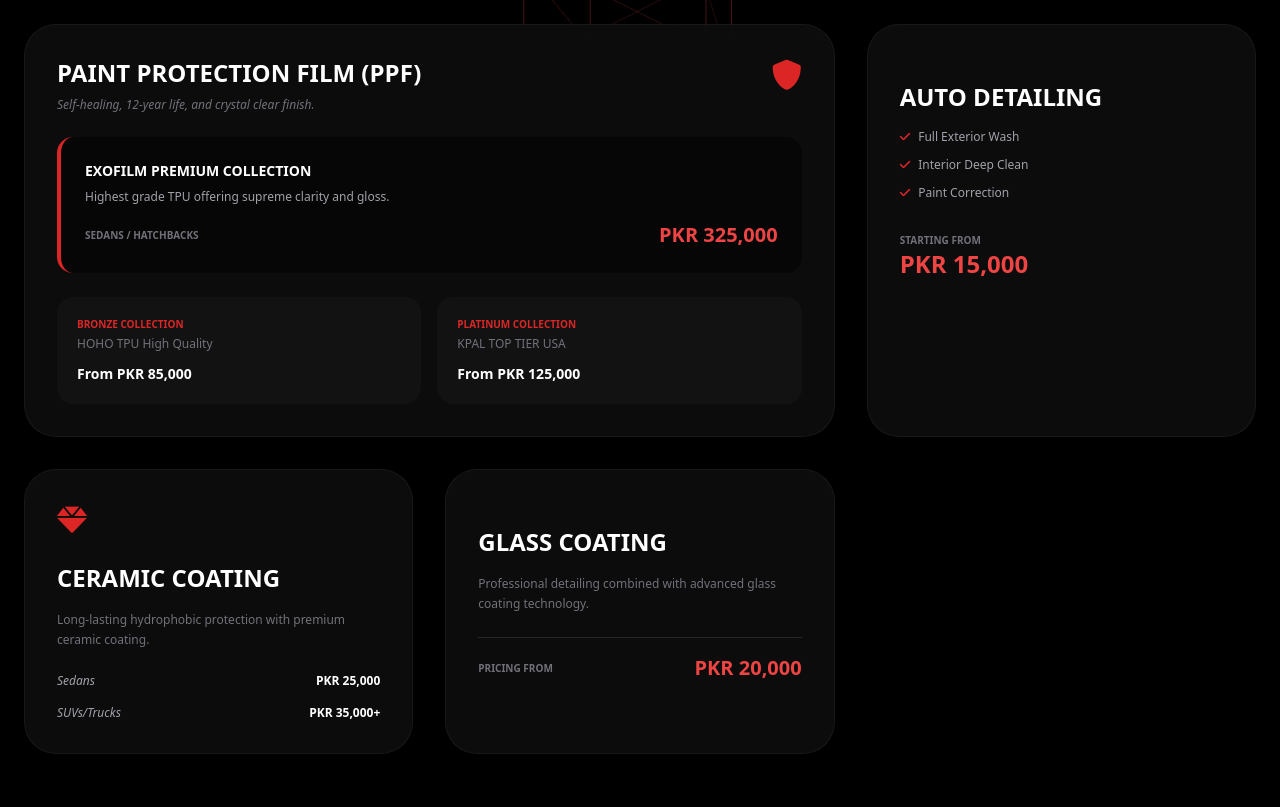
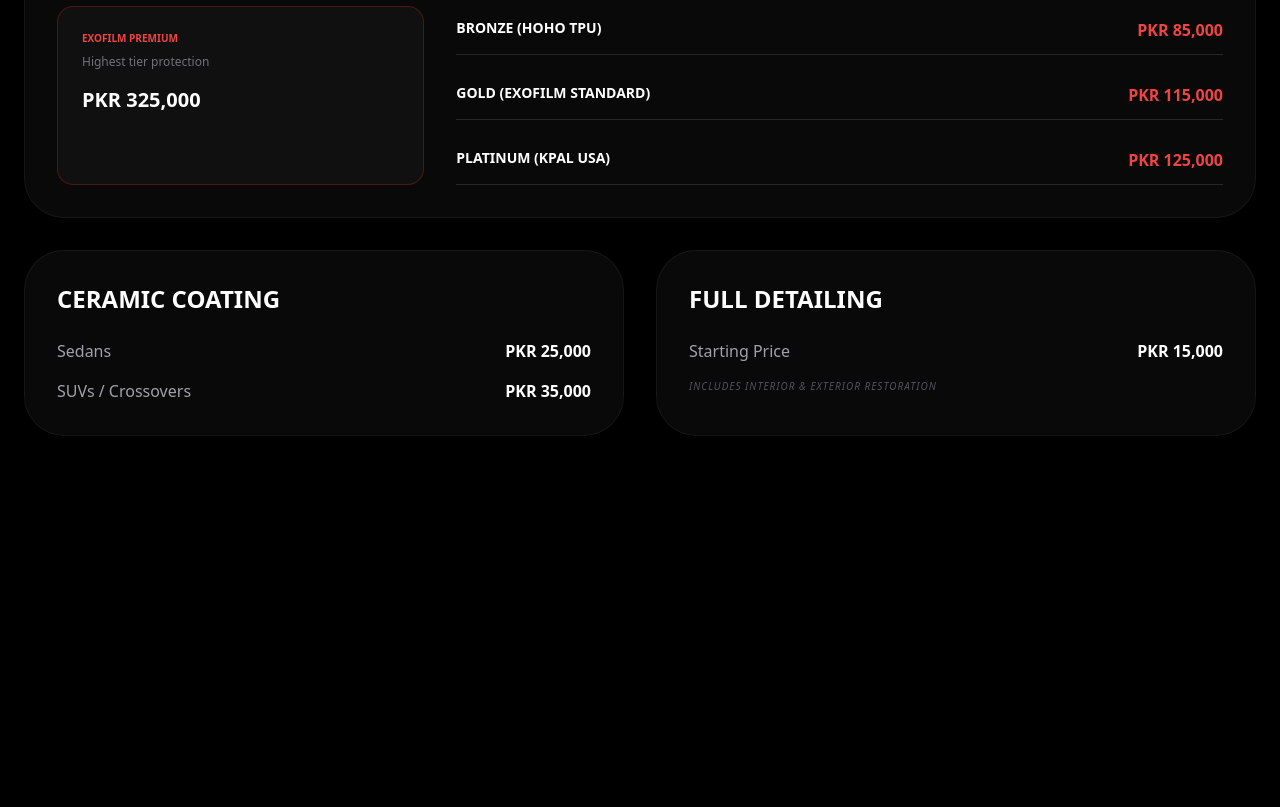
Before and after one commit to munirahmed2444-commits/Pakistan-Auto-Detailing, a plain HTML site: page services.html in a window 1280 px wide. Shown: the part 383-1190 px from the top of the page. After the commit the page ends 947 px from the top, so only its background shows below. Drawn offline with nearby package versions, Linux system fonts and the light colour scheme.

Commit message:
Update services.html

```diff
--- a/services.html
+++ b/services.html
@@ -1,117 +1,86 @@
 <!DOCTYPE html>
-<html lang="en" class="scroll-smooth">
+<html lang="en">
 <head>
     <meta charset="UTF-8">
     <meta name="viewport" content="width=device-width, initial-scale=1.0">
-    <title>Our Services | Pakistan Auto Detailing</title>
+    <title>Services | Pakistan Auto Detailing</title>
     <script src="https://cdn.tailwindcss.com"></script>
     <script src="https://cdnjs.cloudflare.com/ajax/libs/three.js/r128/three.min.js"></script>
     <link rel="stylesheet" href="https://cdnjs.cloudflare.com/ajax/libs/font-awesome/6.0.0/css/all.min.css">
     <style>
         canvas { position: fixed; top: 0; left: 0; z-index: 1; pointer-events: none; }
         .glass-nav { background: rgba(0, 0, 0, 0.9); backdrop-filter: blur(20px); border-bottom: 1px solid rgba(255, 255, 255, 0.1); z-index: 100; }
-        .service-card { background: rgba(15, 15, 15, 0.8); backdrop-filter: blur(10px); border: 1px solid rgba(255, 255, 255, 0.05); transition: all 0.4s ease; }
-        .service-card:hover { border-color: #ef4444; transform: translateY(-10px); }
-        .price-tag { color: #ef4444; font-weight: 900; }
-        .section-z { position: relative; z-index: 10; }
+        .service-card { background: rgba(10, 10, 10, 0.9); border: 1px solid rgba(255, 255, 255, 0.05); transition: 0.4s; }
+        .service-card:hover { border-color: #ef4444; }
+        .price-text { color: #ef4444; font-weight: 900; }
     </style>
 </head>
 <body class="bg-black text-white font-sans overflow-x-hidden">
 
     <nav class="flex justify-between items-center p-5 fixed w-full glass-nav">
-        <div class="flex items-center gap-3">
-            <a href="home.html" class="flex items-center gap-3">
-                <div class="w-10 h-10 bg-red-600 rounded-lg flex items-center justify-center font-black italic text-white text-xl">PAD</div>
-                <div class="leading-none">
-                    <span class="block text-[10px] font-black uppercase tracking-widest text-zinc-400">Back to</span>
-                    <span class="block text-sm text-white uppercase font-bold">Home</span>
-                </div>
-            </a>
-        </div>
-        <a href="booking.html" class="bg-red-600 text-white px-6 py-2 rounded-full text-[10px] font-black uppercase hover:bg-white hover:text-black transition-all">Book Now</a>
+        <a href="index.html" class="flex items-center gap-3">
+            <div class="w-10 h-10 bg-red-600 rounded-lg flex items-center justify-center font-black italic text-white text-xl">PAD</div>
+            <span class="text-sm font-bold uppercase tracking-widest">Back to Home</span>
+        </a>
+        <a href="booking.html" class="bg-red-600 px-6 py-2 rounded-full text-[10px] font-black uppercase hover:bg-white hover:text-black transition-all">Book Now</a>
     </nav>
 
-    <section class="pt-40 pb-20 px-6 text-center section-z">
-        <h2 class="text-red-600 font-black uppercase tracking-[0.5em] text-[10px] mb-4">Protection Plans</h2>
-        <h1 class="text-5xl md:text-7xl font-black uppercase tracking-tighter">Premium <span class="text-zinc-700">Services</span></h1>
-        <p class="text-zinc-500 mt-6 max-w-2xl mx-auto text-sm">Lahore's leading Paint Protection Film specialist and professional automotive detailing services since 2014.</p>
+    <section class="pt-40 pb-16 px-6 text-center relative z-10">
+        <h1 class="text-5xl md:text-7xl font-black uppercase tracking-tighter">PRICING <span class="text-zinc-800">PLANS</span></h1>
     </section>
 
-    <section class="px-6 pb-32 max-w-7xl mx-auto grid grid-cols-1 md:grid-cols-2 lg:grid-cols-3 gap-8 section-z">
+    <div class="px-6 pb-32 max-w-7xl mx-auto grid grid-cols-1 md:grid-cols-2 gap-8 relative z-10">
 
-        <div class="service-card p-8 rounded-[2rem] lg:col-span-2">
-            <div class="flex justify-between items-start mb-6">
-                <div>
-                    <h3 class="text-2xl font-black uppercase">Paint Protection Film (PPF)</h3>
-                    <p class="text-zinc-500 text-xs mt-2 italic">Self-healing, 12-year life, and crystal clear finish.</p>
+        <div class="service-card p-8 rounded-[2.5rem] md:col-span-2">
+            <h3 class="text-3xl font-black uppercase mb-6 text-red-600">Paint Protection Film (PPF)</h3>
+            <div class="grid grid-cols-1 lg:grid-cols-3 gap-8">
+                <div class="bg-zinc-900/50 p-6 rounded-2xl border border-red-600/30">
+                    <p class="text-[10px] font-black uppercase text-red-500 mb-2">ExoFilm Premium</p>
+                    <p class="text-xs text-zinc-500 mb-4">Highest tier protection</p>
+                    <p class="text-xl font-black">PKR 325,000</p>
                 </div>
-                <i class="fas fa-shield-alt text-3xl text-red-600"></i>
-            </div>
-
-            <div class="space-y-6">
-                <div class="bg-black/50 p-6 rounded-2xl border-l-4 border-red-600">
-                    <h4 class="font-black text-sm uppercase mb-2">ExoFilm Premium Collection</h4>
-                    <p class="text-xs text-zinc-400 mb-4">Highest grade TPU offering supreme clarity and gloss.</p>
-                    <div class="flex justify-between items-center">
-                        <span class="text-[10px] uppercase font-bold text-zinc-500">Sedans / Hatchbacks</span>
-                        <span class="price-tag text-xl">PKR 325,000</span>
+                <div class="space-y-4 lg:col-span-2">
+                    <div class="flex justify-between border-b border-zinc-800 py-3">
+                        <span class="font-bold uppercase text-sm">Bronze (HOHO TPU)</span>
+                        <span class="price-text">PKR 85,000</span>
                     </div>
-                </div>
-
-                <div class="grid grid-cols-1 md:grid-cols-2 gap-4">
-                    <div class="bg-zinc-900/50 p-5 rounded-2xl">
-                        <p class="text-[10px] font-black text-red-600 uppercase mb-1">Bronze Collection</p>
-                        <p class="text-xs text-zinc-500 mb-3">HOHO TPU High Quality</p>
-                        <p class="font-bold text-sm">From PKR 85,000</p>
+                    <div class="flex justify-between border-b border-zinc-800 py-3">
+                        <span class="font-bold uppercase text-sm">Gold (ExoFilm Standard)</span>
+                        <span class="price-text">PKR 115,000</span>
                     </div>
-                    <div class="bg-zinc-900/50 p-5 rounded-2xl">
-                        <p class="text-[10px] font-black text-red-600 uppercase mb-1">Platinum Collection</p>
-                        <p class="text-xs text-zinc-500 mb-3">KPAL TOP TIER USA</p>
-                        <p class="font-bold text-sm">From PKR 125,000</p>
+                    <div class="flex justify-between border-b border-zinc-800 py-3">
+                        <span class="font-bold uppercase text-sm">Platinum (KPAL USA)</span>
+                        <span class="price-text">PKR 125,000</span>
                     </div>
                 </div>
             </div>
         </div>
 
-        <div class="service-card p-8 rounded-[2rem]">
-            <i class="fas fa-car-clean text-3xl text-red-600 mb-6 block"></i>
-            <h3 class="text-2xl font-black uppercase mb-4">Auto Detailing</h3>
-            <ul class="text-xs text-zinc-400 space-y-3 mb-8">
-                <li><i class="fas fa-check text-red-600 mr-2"></i>Full Exterior Wash</li>
-                <li><i class="fas fa-check text-red-600 mr-2"></i>Interior Deep Clean</li>
-                <li><i class="fas fa-check text-red-600 mr-2"></i>Paint Correction</li>
-            </ul>
-            <p class="text-[10px] text-zinc-500 uppercase font-bold">Starting From</p>
-            <p class="price-tag text-2xl">PKR 15,000</p>
-        </div>
-
-        <div class="service-card p-8 rounded-[2rem]">
-            <i class="fas fa-gem text-3xl text-red-600 mb-6 block"></i>
-            <h3 class="text-2xl font-black uppercase mb-4">Ceramic Coating</h3>
-            <p class="text-xs text-zinc-500 mb-6 leading-relaxed">Long-lasting hydrophobic protection with premium ceramic coating.</p>
+        <div class="service-card p-8 rounded-[2.5rem]">
+            <h3 class="text-2xl font-black uppercase mb-6">Ceramic Coating</h3>
             <div class="space-y-4">
-                <div class="flex justify-between text-xs">
-                    <span class="text-zinc-400 italic">Sedans</span>
-                    <span class="font-bold">PKR 25,000</span>
+                <div class="flex justify-between items-center">
+                    <span class="text-zinc-400">Sedans</span>
+                    <span class="font-black">PKR 25,000</span>
                 </div>
-                <div class="flex justify-between text-xs">
-                    <span class="text-zinc-400 italic">SUVs/Trucks</span>
-                    <span class="font-bold">PKR 35,000+</span>
+                <div class="flex justify-between items-center">
+                    <span class="text-zinc-400">SUVs / Crossovers</span>
+                    <span class="font-black">PKR 35,000</span>
                 </div>
             </div>
         </div>
 
-        <div class="service-card p-8 rounded-[2rem]">
-            <i class="fas fa-windshield text-3xl text-red-600 mb-6 block"></i>
-            <h3 class="text-2xl font-black uppercase mb-4">Glass Coating</h3>
-            <p class="text-xs text-zinc-500 mb-6 leading-relaxed">Professional detailing combined with advanced glass coating technology.</p>
-            <div class="flex justify-between items-center border-t border-zinc-800 pt-4">
-                <span class="text-[10px] font-bold uppercase text-zinc-500">Pricing from</span>
-                <span class="price-tag text-xl">PKR 20,000</span>
+        <div class="service-card p-8 rounded-[2.5rem]">
+            <h3 class="text-2xl font-black uppercase mb-6">Full Detailing</h3>
+            <div class="space-y-4">
+                <div class="flex justify-between items-center">
+                    <span class="text-zinc-400">Starting Price</span>
+                    <span class="font-black">PKR 15,000</span>
+                </div>
+                <p class="text-[10px] text-zinc-600 italic uppercase tracking-widest">Includes Interior & Exterior Restoration</p>
             </div>
         </div>
-
-    </section>
+    </div>
 
     <script>
         const scene = new THREE.Scene();
@@ -120,45 +89,23 @@
         renderer.setSize(window.innerWidth, window.innerHeight);
         document.body.appendChild(renderer.domElement);
 
-        // CREATE A 3D "CAR-LIKE" WIREFRAME (Using a Box & Cylinder Assembly)
         const carGroup = new THREE.Group();
+        const mat = new THREE.LineBasicMaterial({ color: 0xef4444, transparent: true, opacity: 0.15 });
 
-        const bodyGeom = new THREE.BoxGeometry(4, 1, 2);
-        const bodyWire = new THREE.WireframeGeometry(bodyGeom);
-        const material = new THREE.LineBasicMaterial({ color: 0xef4444, transparent: true, opacity: 0.15 });
-        const carBody = new THREE.LineSegments(bodyWire, material);
-        carGroup.add(carBody);
+        const body = new THREE.LineSegments(new THREE.WireframeGeometry(new THREE.BoxGeometry(4.2, 0.8, 2)), mat);
+        const top = new THREE.LineSegments(new THREE.WireframeGeometry(new THREE.BoxGeometry(2.2, 0.6, 1.8)), mat);
+        top.position.y = 0.7; top.position.x = -0.2;
 
-        const cabinGeom = new THREE.BoxGeometry(2, 0.8, 1.8);
-        const cabinWire = new THREE.WireframeGeometry(cabinGeom);
-        const carCabin = new THREE.LineSegments(cabinWire, material);
-        carCabin.position.y = 0.9;
-        carCabin.position.x = -0.3;
-        carGroup.add(carCabin);
-
+        carGroup.add(body); carGroup.add(top);
         scene.add(carGroup);
         camera.position.z = 7;
-
-        let mouseX = 0; let mouseY = 0;
-        document.addEventListener('mousemove', (e) => {
-            mouseX = (e.clientX / window.innerWidth) - 0.5;
-            mouseY = (e.clientY / window.innerHeight) - 0.5;
-        });
 
         function animate() {
             requestAnimationFrame(animate);
             carGroup.rotation.y += 0.005;
-            carGroup.rotation.x = mouseY * 0.5;
-            carGroup.position.x = mouseX * 2;
             renderer.render(scene, camera);
         }
         animate();
-
-        window.addEventListener('resize', () => {
-            camera.aspect = window.innerWidth / window.innerHeight;
-            camera.updateProjectionMatrix();
-            renderer.setSize(window.innerWidth, window.innerHeight);
-        });
     </script>
 </body>
 </html>
```
